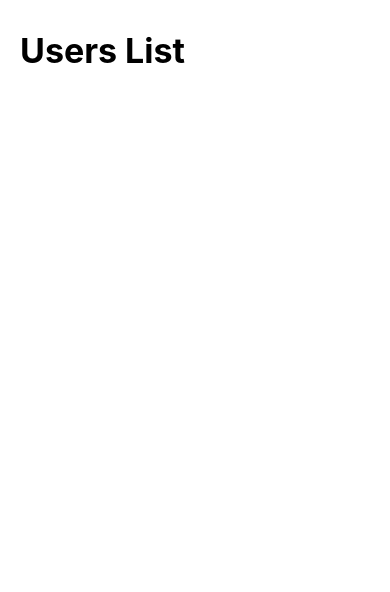
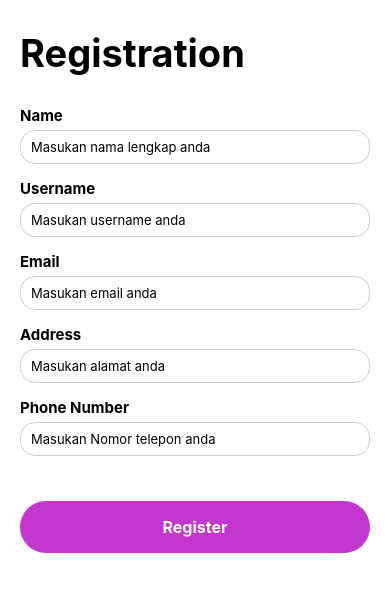
Before and after one commit to AndreasTopuh/MobileApp-Tugas-4, a React Native app: screen / in a window 390 px wide. Shown: the top 592 px of the page. Built offline with nearby package versions, Linux system fonts and the light colour scheme; no server answers.

Commit message:
update regist

```diff
--- a/App.tsx
+++ b/App.tsx
@@ -1,13 +1,13 @@
-
 import React from 'react';
-import {View} from 'react-native';
-import UserList from './component/Userlist/UserListScreen';
+import { View } from 'react-native';
+import Register from './component/Registration';
 
 
-const App = () => {
+const App: React.FC = () => {
+  console.log("halo");
   return (
-    <View>
-      <UserList />
+    <View style={{ flex: 1 }}>
+      <Register />
     </View>
   );
 };
```
Also changed, not shown: component/Registration/index.tsx (line endings or trailing spaces).
